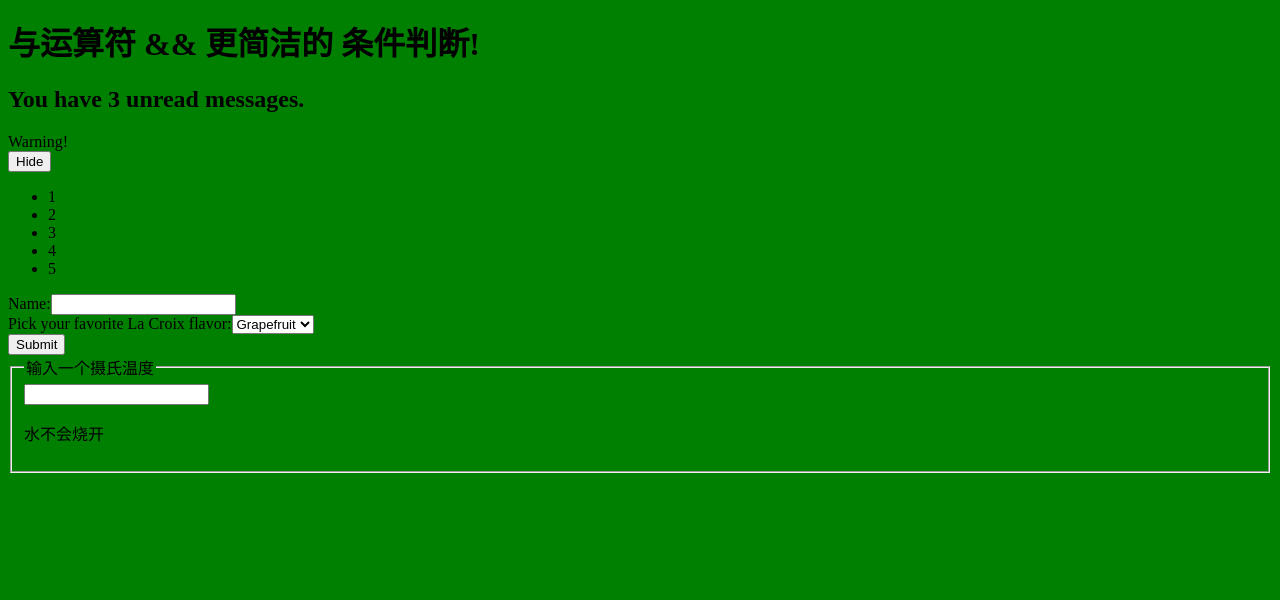
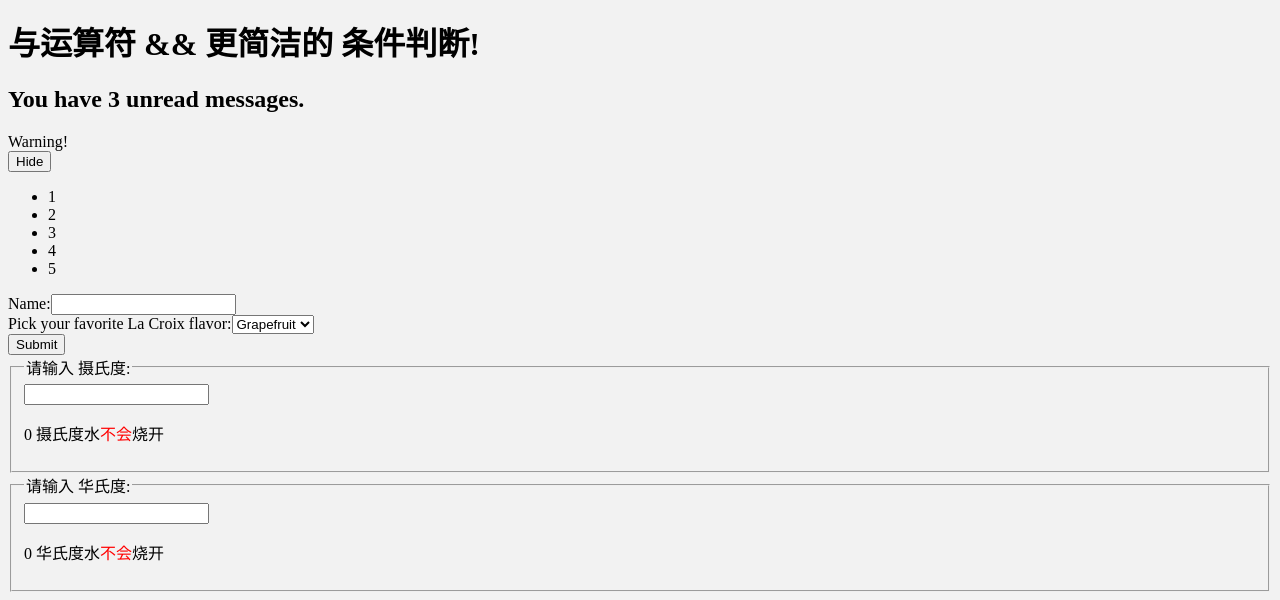
Before and after one commit to hixiaoguan/react-study, a React app in the folder my-app/: page / in a window 1280 px wide. Shown: the part 738-1338 px from the top of the page. Before the commit the page ends 1219 px from the top, so only its background shows below. Built offline with nearby package versions, Linux system fonts and the light colour scheme.

Commit message:
* 状态提升 完成

```diff
--- a/my-app/src/index.css
+++ b/my-app/src/index.css
@@ -1,3 +1,3 @@
 body {
-    background: green;
+    background: #f2f2f2;
 }
--- a/my-app/src/index.js
+++ b/my-app/src/index.js
@@ -366,12 +366,29 @@ ReactDOM.render(
 );
 //状态提升
 function BoilingVerdict(props) {
-    if (props.celsius >= 100) {
-        return <p>水会烧开</p>;
+    var openNum = 100;
+    var sName = '摄氏度';
+    var red = '#ff0000';
+    var dushu = props.celsius;
+    if (!props.celsius){
+        dushu = 0;
     }
-    return <p>水不会烧开</p>;
+    if (props.scale =='f'){
+        openNum = 212;
+        sName = '华氏度';
+    }
+    if (props.celsius >= openNum) {
+        return <p>{props.celsius} {sName}水<span style={{color:red}}>会</span>烧开</p>;
+    }
+    return <p>{dushu} {sName}水<span style={{ color: red }}>不会</span>烧开</p>;
 }
-class Calculator extends React.Component {
+//抽离出来的子组件
+const scaleNames = {
+    c: '摄氏度',
+    f: '华氏度'
+};
+
+class TemperatureInput extends React.Component {
     constructor(props) {
         super(props);
         this.handleChange = this.handleChange.bind(this);
@@ -384,12 +401,28 @@ class Calculator extends React.Component {
 
     render() {
         const temperature = this.state.temperature;
+        const scale = this.props.scale;
         return (
             <fieldset>
-                <legend>输入一个摄氏温度</legend>
-                <input value={temperature} onChange={this.handleChange} />
-                <BoilingVerdict celsius={parseFloat(temperature)} />
+                <legend>请输入 {scaleNames[scale]}:</legend>
+                <input value={temperature}
+                    onChange={this.handleChange} />
+                <BoilingVerdict
+                    celsius={parseFloat(temperature)}
+                    scale={scale}
+                    />
             </fieldset>
+        );
+    }
+}
+//被提升为父组件
+class Calculator extends React.Component {
+    render() {
+        return (
+            <div>
+                <TemperatureInput scale="c" />
+                <TemperatureInput scale="f" />
+            </div>
         );
     }
 }
```
